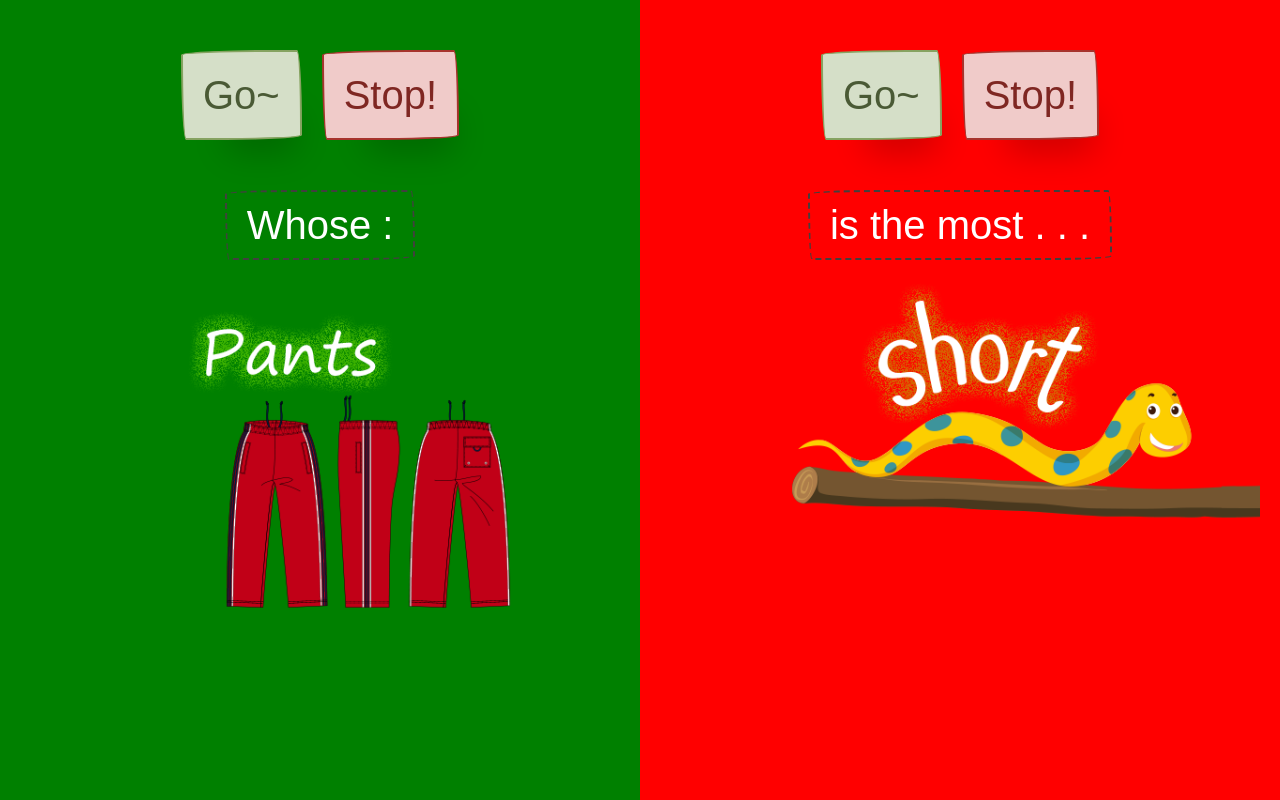
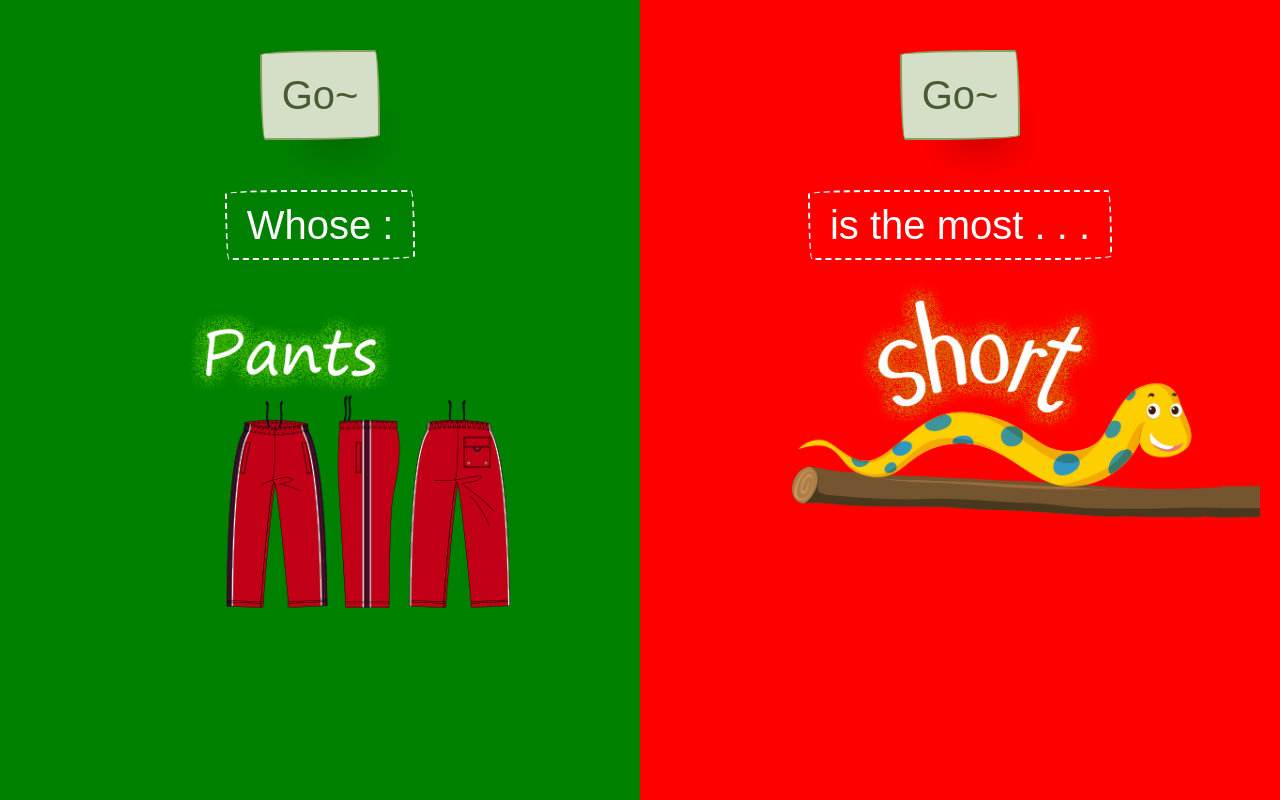
Before and after one commit to jeffreyhuang/study--slot-machine, a Vue app: page / in a window 1280 px wide. Built offline with nearby package versions, Linux system fonts and the light colour scheme; a web font is replaced by a local one.

Commit message:
Make start button hide on rolling and stop button hide on stop

```diff
--- a/src/components/SlotMachine.vue
+++ b/src/components/SlotMachine.vue
@@ -1,8 +1,9 @@
 <template>
   <div class="slot-machine background" :class="`background__${type}`">
     <div class="slot-machine__btn-group">
-      <button class="btn-large btn-success" @click="go">Go~</button>
-      <button class="btn-large btn-danger" @click="stop">Stop!</button>
+      <button class="btn-large btn-success" @click="go" v-if="!rolling">Go~</button>
+
+      <button class="btn-large btn-danger" @click="stop" v-if="rolling">Stop!</button>
     </div>
 
     <div class="child-borders slot-machine__text">
@@ -28,7 +29,7 @@ export default {
   },
   data () {
     return {
-      continue: true,
+      rolling: false,
       currentNumber: 1,
       currentItem: {}
     }
@@ -38,10 +39,10 @@ export default {
       return require(`@/assets/images/item_${this.type}_${number}.png`)
     },
     go () {
-      this.continue = true
+      this.rolling = true
 
       setTimeout(() => {
-        if (this.continue) {
+        if (this.rolling) {
           let number = this.countNumber()
 
           this.getItem(number)
@@ -55,7 +56,7 @@ export default {
       }, 10);
     },
     stop () {
-      return this.continue = false
+      return this.rolling = false
     },
     countNumber () {
       return this.currentNumber++
@@ -96,7 +97,7 @@ export default {
   &__text-span
     display: inline-block
     padding: 10px 20px
-    border-color: white
+    border-color: white !important
   &__image
     margin-bottom: 0
 
```
